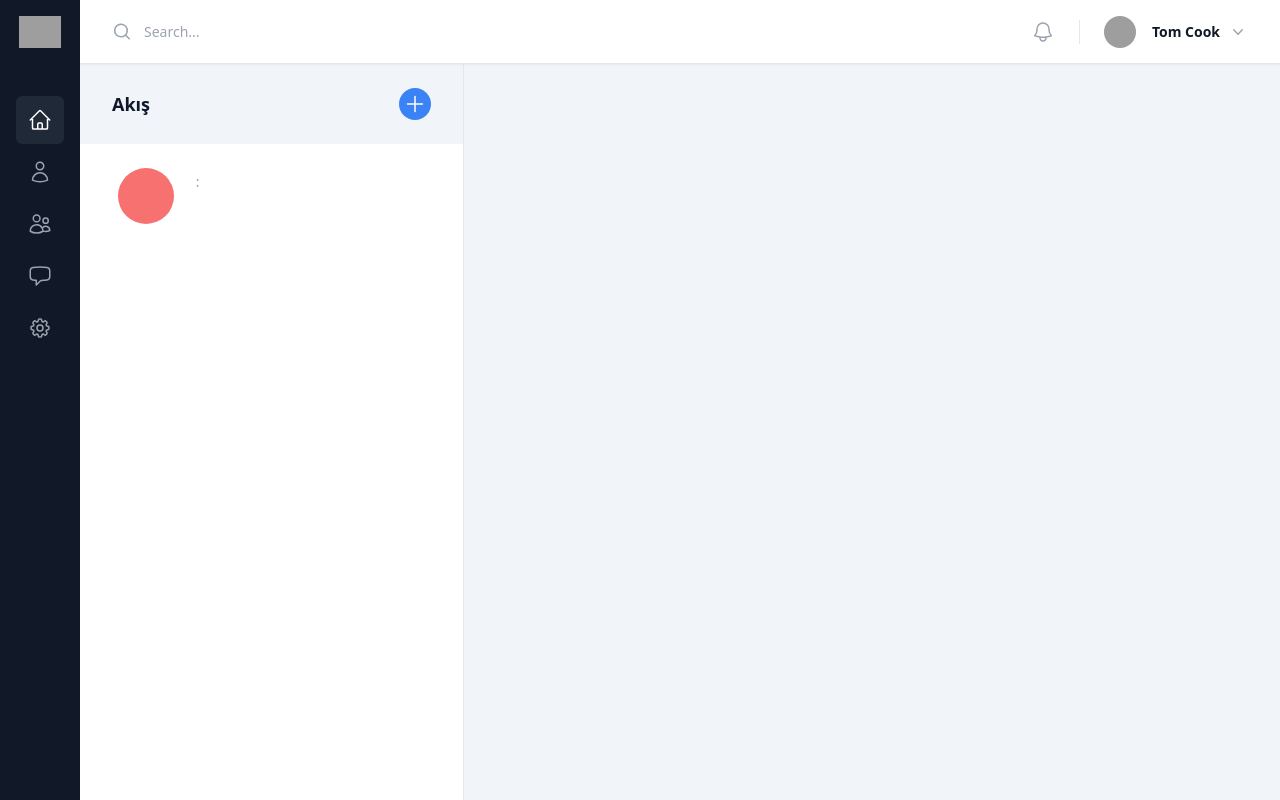
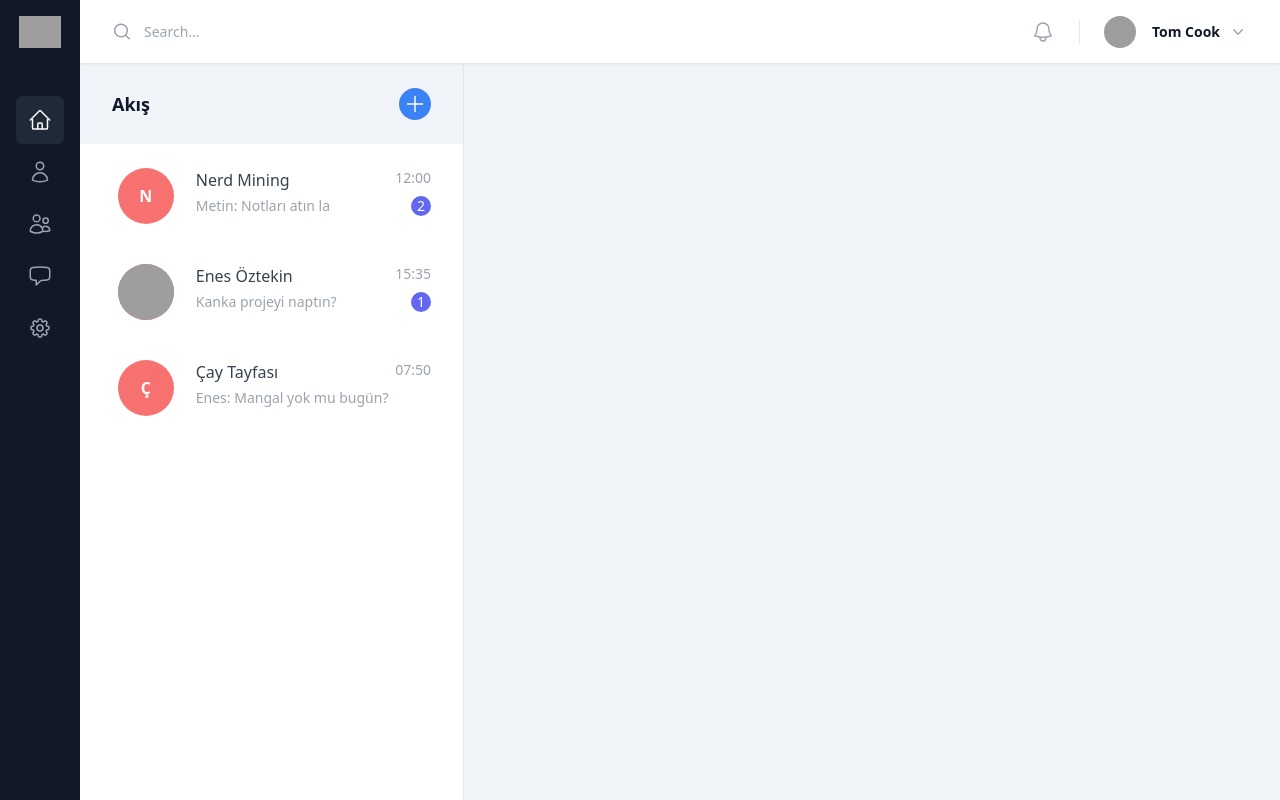
Before and after one commit to BTBS-Chatify/BTBS_Grup_16-Chatify-, a Next.js app in the folder client/: page / in a window 1280 px wide. Built offline with nearby package versions, Linux system fonts and the light colour scheme; grey boxes are pictures that could not be loaded.

Commit message:
Added sample data to Home

```diff
--- a/client/src/app/page.js
+++ b/client/src/app/page.js
@@ -20,6 +20,7 @@ import ProfileDropdown from "@/components/ProfileDropdown";
 import Navigation from "@/components/Navigation";
 import Tippy from "@tippyjs/react";
 import GroupCard from "@/components/GroupCard";
+import MessageCard from "@/components/MessageCard";
 export default function Home() {
   const [sidebarOpen, setSidebarOpen] = useState(false);
 
@@ -115,8 +116,27 @@ export default function Home() {
             </Tippy>
           </div>
         </div>
-        <div className="px-4 py-6 sm:px-6 lg:px-8">
-          <GroupCard />
+        <div className="flex flex-col gap-10 px-4 py-6 sm:px-6 lg:px-8">
+          <GroupCard
+            unreadMsgCount="2"
+            groupName="Nerd Mining"
+            latestSender="Metin"
+            latestMsg="Notları atın la"
+            latestMsgTime="12:00"
+          />
+          <MessageCard
+            unreadMsgCount="1"
+            senderFullname="Enes Öztekin"
+            latestMsg="Kanka projeyi naptın?"
+            latestMsgTime="15:35"
+          />
+          <GroupCard
+            unreadMsgCount="0"
+            groupName="Çay Tayfası"
+            latestSender="Enes"
+            latestMsg="Mangal yok mu bugün?"
+            latestMsgTime="07:50"
+          />
         </div>
       </aside>
     </div>
```
